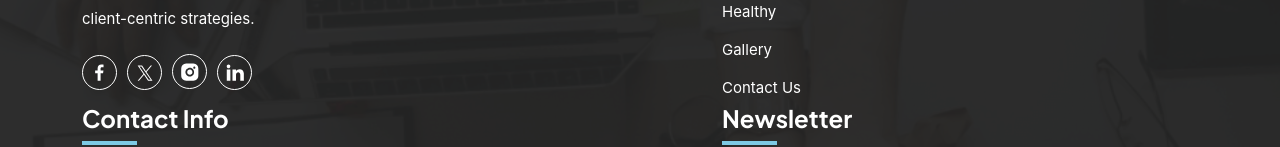
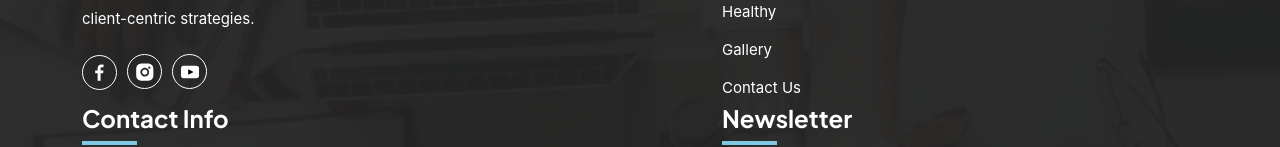
Before and after one commit to harry247302/smilessence-2, a Next.js app: page / in a window 1280 px wide. Shown: the part 6447-6594 px from the top of the page. Built offline with nearby package versions, Linux system fonts and the light colour scheme.

Commit message:
social link chagne

```diff
--- a/src/data/socialLinksFooter.ts
+++ b/src/data/socialLinksFooter.ts
@@ -12,13 +12,13 @@ const socialLinksFooter: SocialLink[] = [
                         <path d="M2.61987 16.7464V9.37041H0.137695V6.49583H2.61987V4.37591C2.61987 1.91577 4.12245 0.576172 6.31707 0.576172C7.36832 0.576172 8.27181 0.654439 8.53511 0.689422V3.26042L7.01302 3.26111C5.81946 3.26111 5.58836 3.82827 5.58836 4.66054V6.49583H8.43488L8.06426 9.37041H5.58836V16.7464H2.61987Z" fill="white" />
                       </svg>`,
 	},
-	{
-		name: "Twitter",
-		href: "https://x.com/VinayakVineet",
-		svg: ` <svg width="16" height="16" viewBox="0 0 16 16" fill="none" xmlns="http://www.w3.org/2000/svg">
-                        <path d="M9.47743 6.98936L14.9996 0.570312H13.691L8.89613 6.14388L5.06647 0.570312H0.649414L6.44061 8.99854L0.649414 15.7299H1.95806L7.02158 9.84402L11.066 15.7299H15.483L9.47711 6.98936H9.47743ZM7.68506 9.0728L7.09829 8.23353L2.42958 1.55544H4.43959L8.20729 6.94488L8.79406 7.78414L13.6916 14.7896H11.6816L7.68506 9.07312V9.0728Z" fill="white" />
-                      </svg>`,
-	},
+	// {
+	// 	name: "Twitter",
+	// 	href: "https://x.com/VinayakVineet",
+	// 	svg: ` <svg width="16" height="16" viewBox="0 0 16 16" fill="none" xmlns="http://www.w3.org/2000/svg">
+    //                     <path d="M9.47743 6.98936L14.9996 0.570312H13.691L8.89613 6.14388L5.06647 0.570312H0.649414L6.44061 8.99854L0.649414 15.7299H1.95806L7.02158 9.84402L11.066 15.7299H15.483L9.47711 6.98936H9.47743ZM7.68506 9.0728L7.09829 8.23353L2.42958 1.55544H4.43959L8.20729 6.94488L8.79406 7.78414L13.6916 14.7896H11.6816L7.68506 9.07312V9.0728Z" fill="white" />
+    //                   </svg>`,
+	// },
 	{
 		name: "Instagram",
 		href: "https://in.linkedin.com/in/dr-vineet-vinayak-202ba8102?original_referer=https%3A%2F%2Fwww.smilessence.co.in%2F",
@@ -27,11 +27,13 @@ const socialLinksFooter: SocialLink[] = [
                       </svg>`,
 	},
 	{
-		name: "LinkedIn",
-		href: "https://www.linkedin.com/authwall?trk=gf&trkInfo=AQFRqVNfWkz0LAAAAZjfy9vAsrjJOZ_0Hka680B6qOaCZ00K78Hpu5IRcZJJxOOK9vp4W1AUSy9rEgtJoHHRaT1A3E-0GjXIQGgr219KfZnFfCyzdP7CK-3EGgIM_rrQ0IH2uxg=&original_referer=https://www.smilessence.co.in/&sessionRedirect=https%3A%2F%2Fin.linkedin.com%2Fin%2Fdr-vineet-vinayak-202ba8102",
-		svg: `<svg width="18" height="17" viewBox="0 0 18 17" fill="none" xmlns="http://www.w3.org/2000/svg">
-                        <path d="M4.31682 2.35804C4.31658 2.83452 4.12707 3.2914 3.78997 3.62816C3.45288 3.96492 2.99581 4.15397 2.51933 4.15373C2.04284 4.15349 1.58597 3.96398 1.24921 3.62689C0.912449 3.28979 0.723395 2.83273 0.723633 2.35624C0.723871 1.87976 0.913383 1.42288 1.25048 1.08612C1.58757 0.749364 2.04464 0.560309 2.52112 0.560547C2.99761 0.560785 3.45448 0.750297 3.79124 1.08739C4.128 1.42449 4.31706 1.88155 4.31682 2.35804ZM4.37072 5.48411H0.777531V16.7308H4.37072V5.48411ZM10.0479 5.48411H6.47273V16.7308H10.012V10.829C10.012 7.54121 14.2969 7.23579 14.2969 10.829V16.7308H17.8452V9.60729C17.8452 4.0648 11.5032 4.27141 10.012 6.99325L10.0479 5.48411Z" fill="white" />
-                      </svg>`,
+		name: "Youtube",
+		href: "https://www.youtube.com/@dr.vineetvinayak1419",
+		svg: `<svg xmlns="http://www.w3.org/2000/svg" width="18" height="18" viewBox="0 0 100 70" fill="none">
+  <rect width="100" height="70" rx="15" fill="white"/>
+  <polygon points="40,20 70,35 40,50" fill="#000000"/>
+</svg>
+`,
 	},
 ];
 
```
